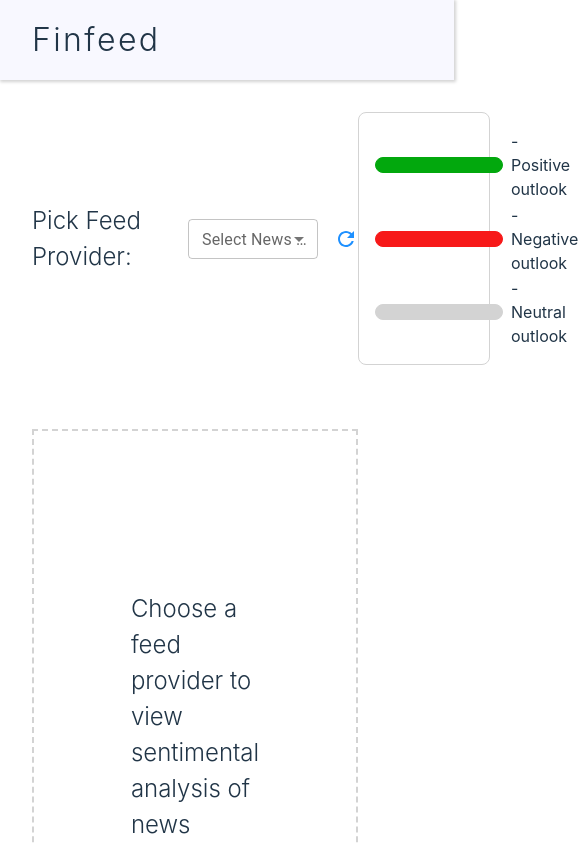
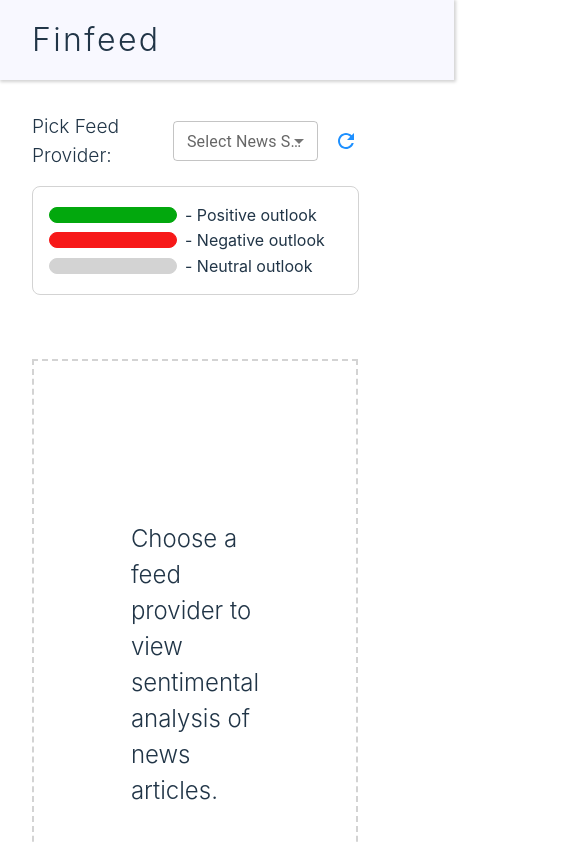
Before and after one commit to shivanigangadharan/dashboard-page, a React (Vite) app: page / in a window 390 px wide. Shown: the top 844 px of the page, 578 px wide, since content can reach past the window. Built offline with nearby package versions, Linux system fonts and the light colour scheme.

Commit message:
Bugfix: responsiveness

```diff
--- a/src/dashboard/dashboard.css
+++ b/src/dashboard/dashboard.css
@@ -32,7 +32,7 @@
 }
 
 .select-heading {
-    font-size: 1.5rem;
+    font-size: 1.2rem;
     font-weight: 300;
 }
 
@@ -81,3 +81,17 @@
 .skeleton {
     width: 100%;
 }
+@media screen and (max-width: 800px) {
+    .select-legend-wrapper{
+        flex-direction: column;
+    }
+    .legend-container{
+        width: 90%;
+        margin-top: 1rem;
+    }
+    .subtext{
+        flex-direction: column;
+        gap: 0.5rem;
+        margin-top: 0.5rem;
+    }
+}
--- a/src/dashboard/dashboard.jsx
+++ b/src/dashboard/dashboard.jsx
@@ -60,8 +60,7 @@
                     const itemArray = item.split("\t");
                     let currObject = {
                         text: itemArray[0],
-                        date: itemArray[1],
-                        id: i
+                        date: itemArray[1]
                     }
                     const response = await axios.post(
                         'https://api.text-miner.com/sentiment',
```
